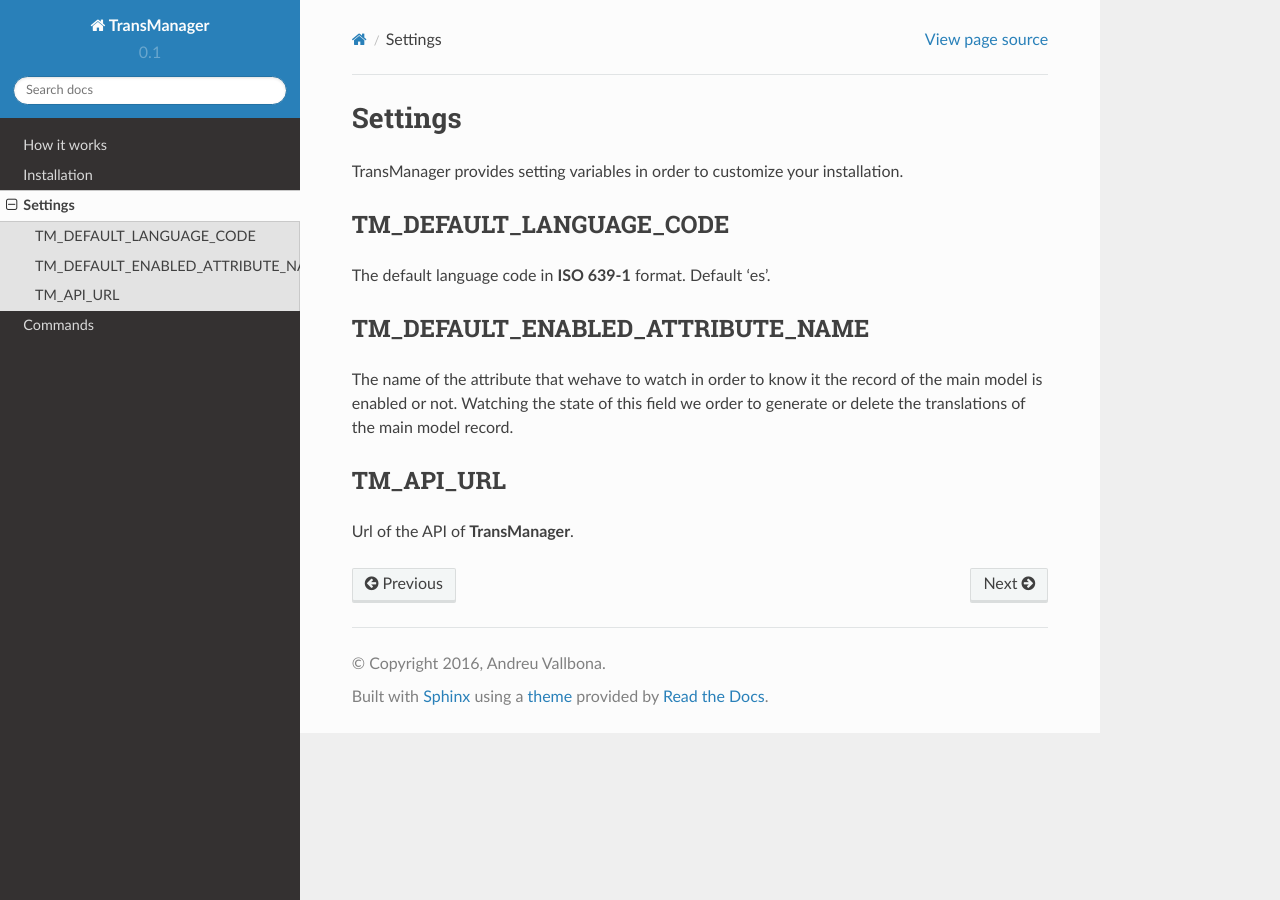
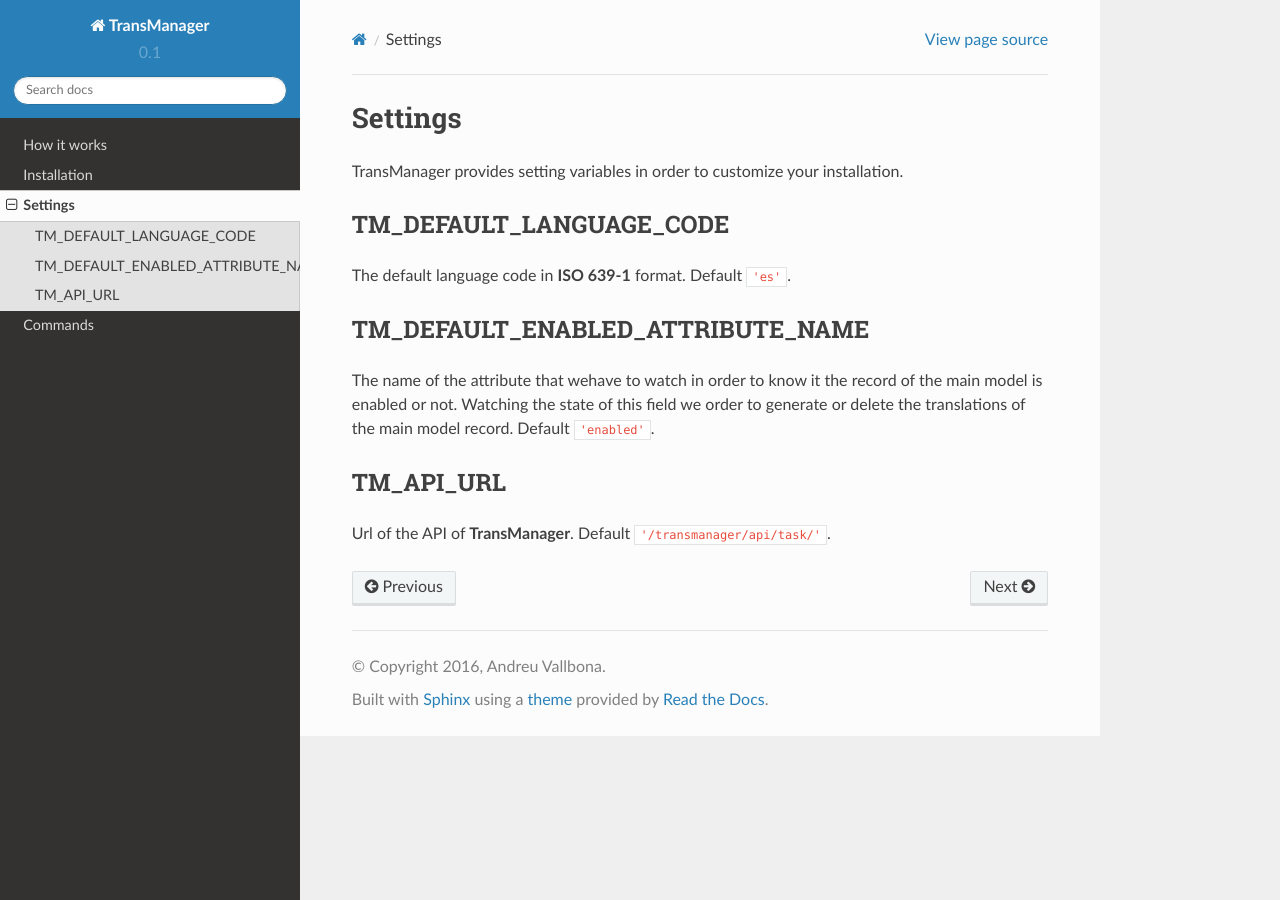
Before and after one commit to APSL/transmanager, a Sphinx documentation site: the page built from docs/settings.rst, in a window 1280 px wide. Built offline with Sphinx 7.4.7 and the Read the Docs theme 2.0.0, drawn with Linux system fonts in a browser that asks for light colours.

Commit message:
modified settings documentation

```diff
--- a/docs/settings.rst
+++ b/docs/settings.rst
@@ -6,15 +6,16 @@ TransManager provides setting variables in order to customize your installation.
 
 TM_DEFAULT_LANGUAGE_CODE
 ------------------------
-The default language code in **ISO 639-1** format. Default 'es'.
+The default language code in **ISO 639-1** format. Default ``'es'``.
 
 
 TM_DEFAULT_ENABLED_ATTRIBUTE_NAME
 ---------------------------------
 The name of the attribute that wehave to watch in order to know it the record of the main model is enabled or not.
 Watching the state of this field we order to generate or delete the translations of the main model record.
+Default ``'enabled'``.
 
 
 TM_API_URL
 ----------
-Url of the API of **TransManager**.
+Url of the API of **TransManager**. Default ``'/transmanager/api/task/'``.
```
